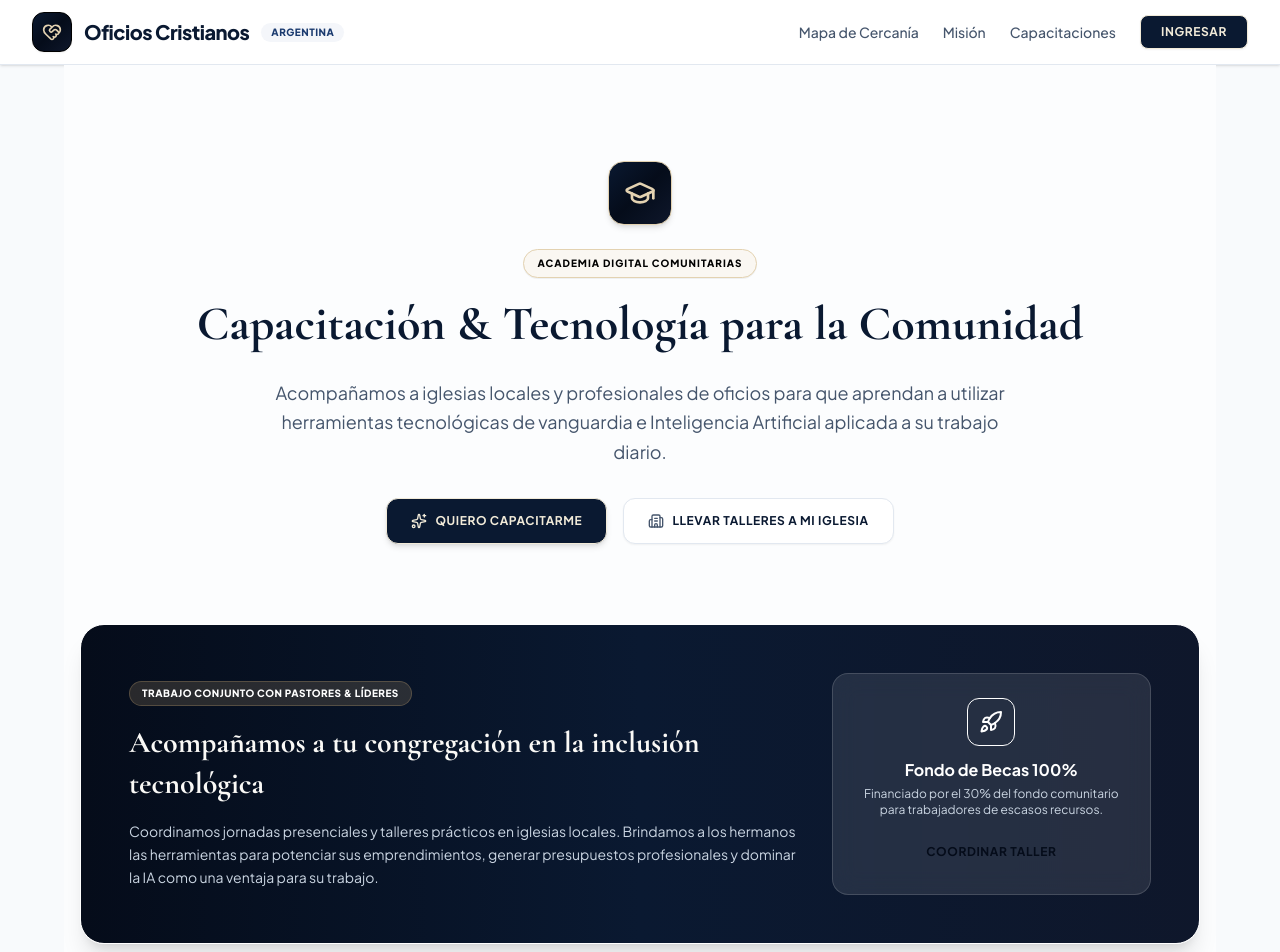
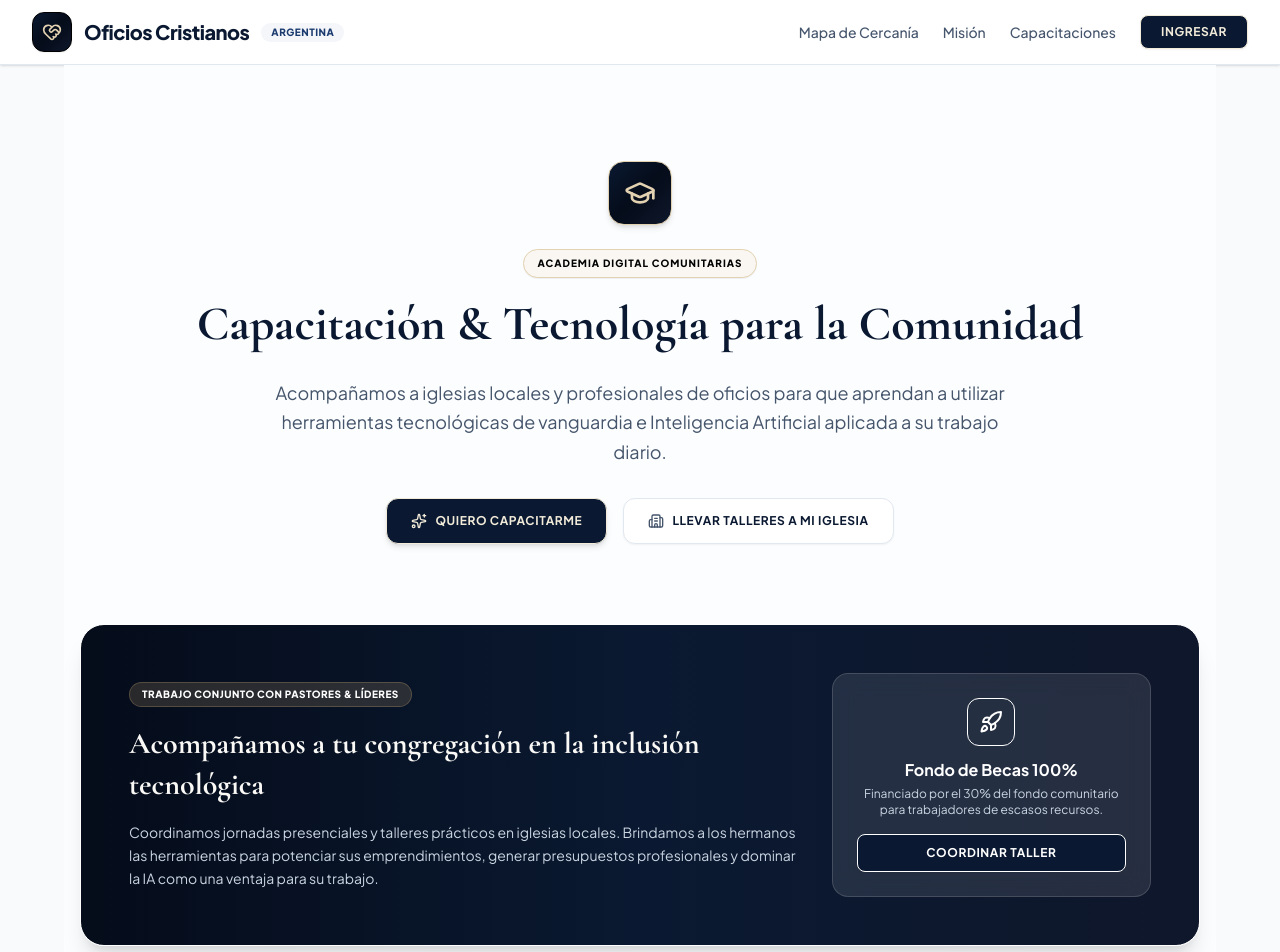
Before and after one commit to juanpachecovibecoding/oficios, a React (Vite) app: page /capacitaciones in a window 1280 px wide. Shown: the top 952 px of the page. Built offline with nearby package versions, Linux system fonts and the light colour scheme; no server answers.

Commit message:
style: change Coordinar Taller button text color to white

```diff
--- a/src/pages/Trainings.tsx
+++ b/src/pages/Trainings.tsx
@@ -153,7 +153,7 @@ export function Trainings() {
             <p className="text-xs text-slate-300 mb-4">Financiado por el 30% del fondo comunitario para trabajadores de escasos recursos.</p>
             <button
               onClick={() => setModalType('church')}
-              className="w-full py-2.5 bg-brand-gold-400 hover:bg-brand-gold-300 text-brand-blue-950 font-bold rounded-lg text-xs uppercase tracking-wider transition-colors cursor-pointer"
+              className="w-full py-2.5 bg-brand-blue-900 hover:bg-brand-blue-950 text-white border border-brand-gold-300/40 font-bold rounded-lg text-xs uppercase tracking-wider transition-all cursor-pointer shadow-xs"
             >
               Coordinar Taller
             </button>
```
